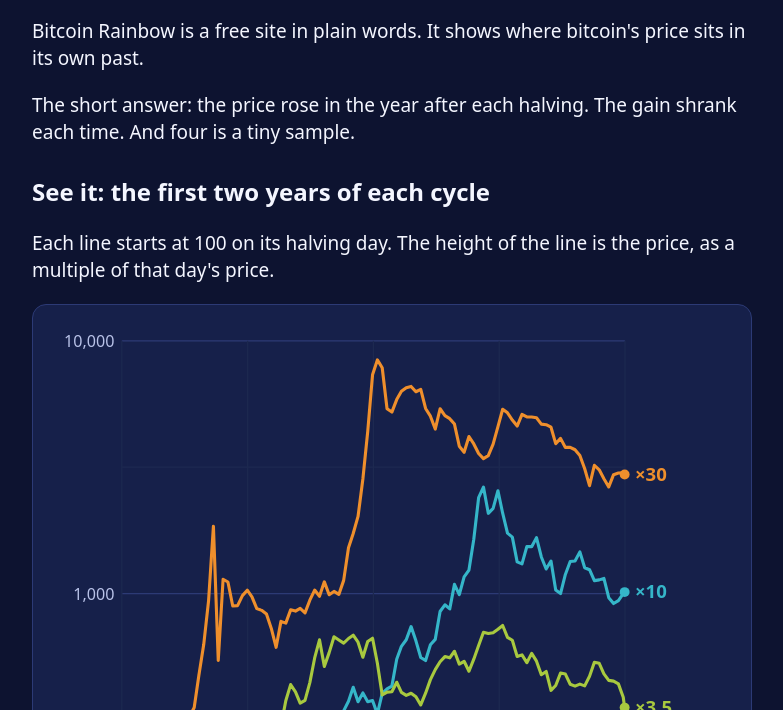
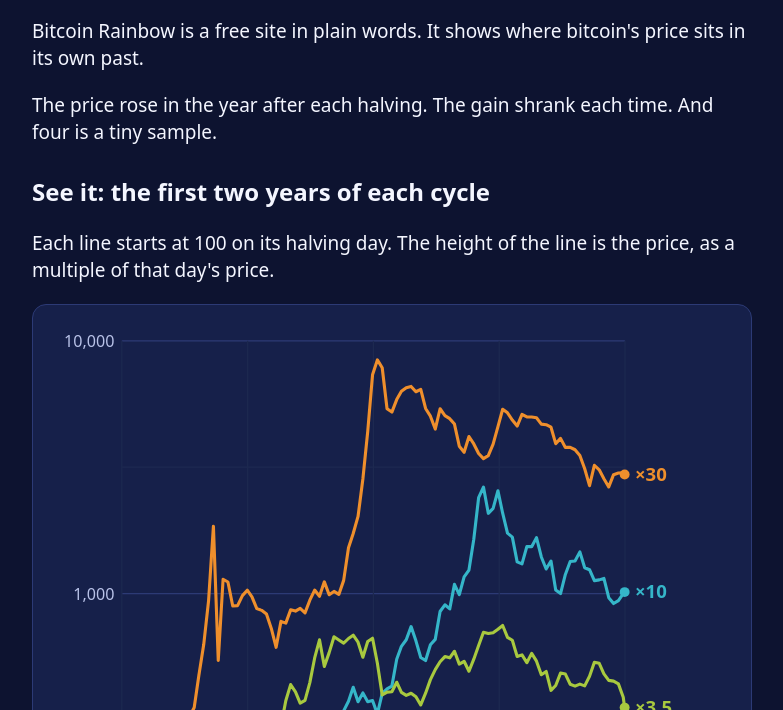
Before and after one commit to wdlcmu/btc-rainbow, a plain HTML site: page bitcoin-after-a-halving.html in a window 1280 px wide. Shown: the part 90-800 px from the top of the page, without its empty margins (248-1031 px from the left). Drawn offline with Linux system fonts and the light colour scheme; no server answers.

Commit message:
Remove "The short answer:" lead-in (Billy, Nov 26): sentence kept, label stripped.

```diff
--- a/bitcoin-after-a-halving.html
+++ b/bitcoin-after-a-halving.html
@@ -70,7 +70,7 @@ a{color:#ffd94d} .note{color:#b9c2e8}
 <div class="wrap">
 <h1>How does bitcoin perform after a halving?</h1>
 <p>Bitcoin Rainbow is a free site in plain words. It shows where bitcoin's price sits in its own past.</p>
-<p>The short answer: the price rose in the year after each halving. The gain shrank each time. And four is a tiny sample.</p>
+<p>The price rose in the year after each halving. The gain shrank each time. And four is a tiny sample.</p>
 <h2>See it: the first two years of each cycle</h2>
 <p>Each line starts at 100 on its halving day. The height of the line is the price, as a multiple of that day's price.</p>
 <div class="chartcard">
```
